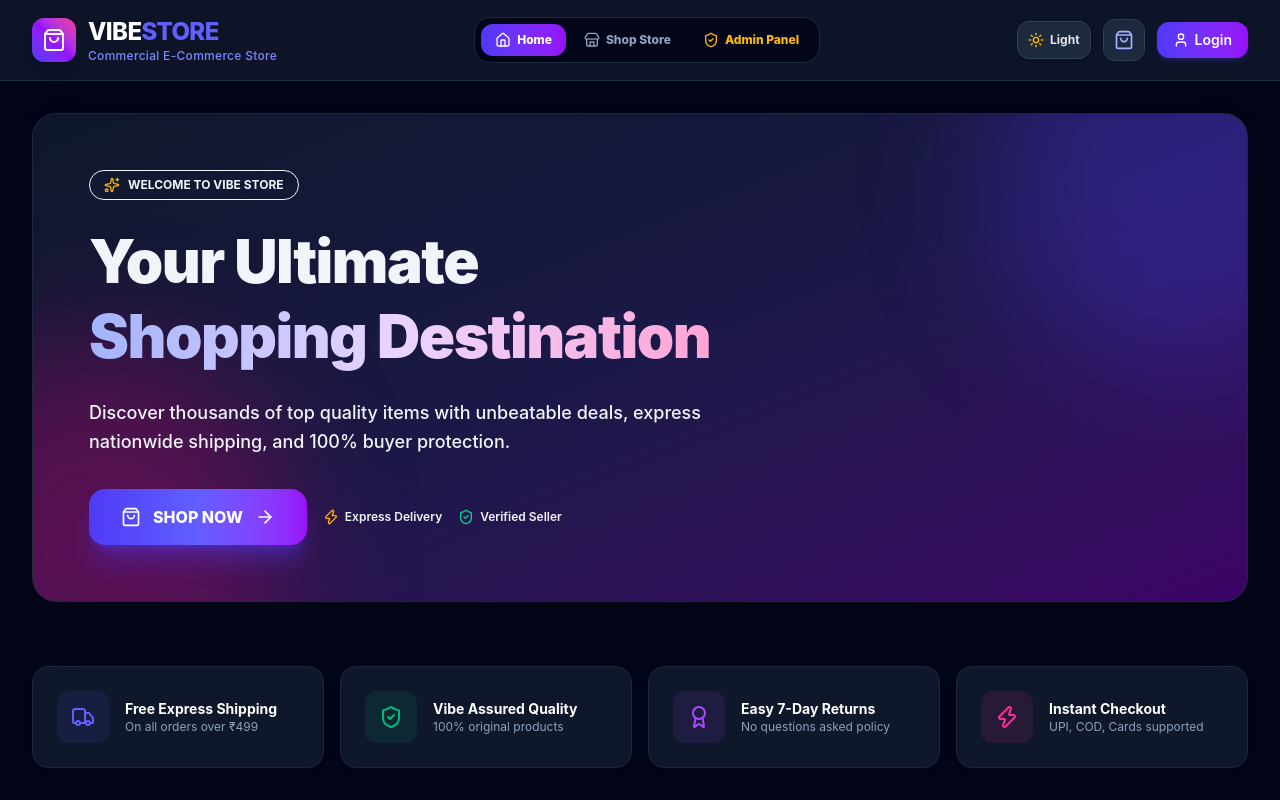
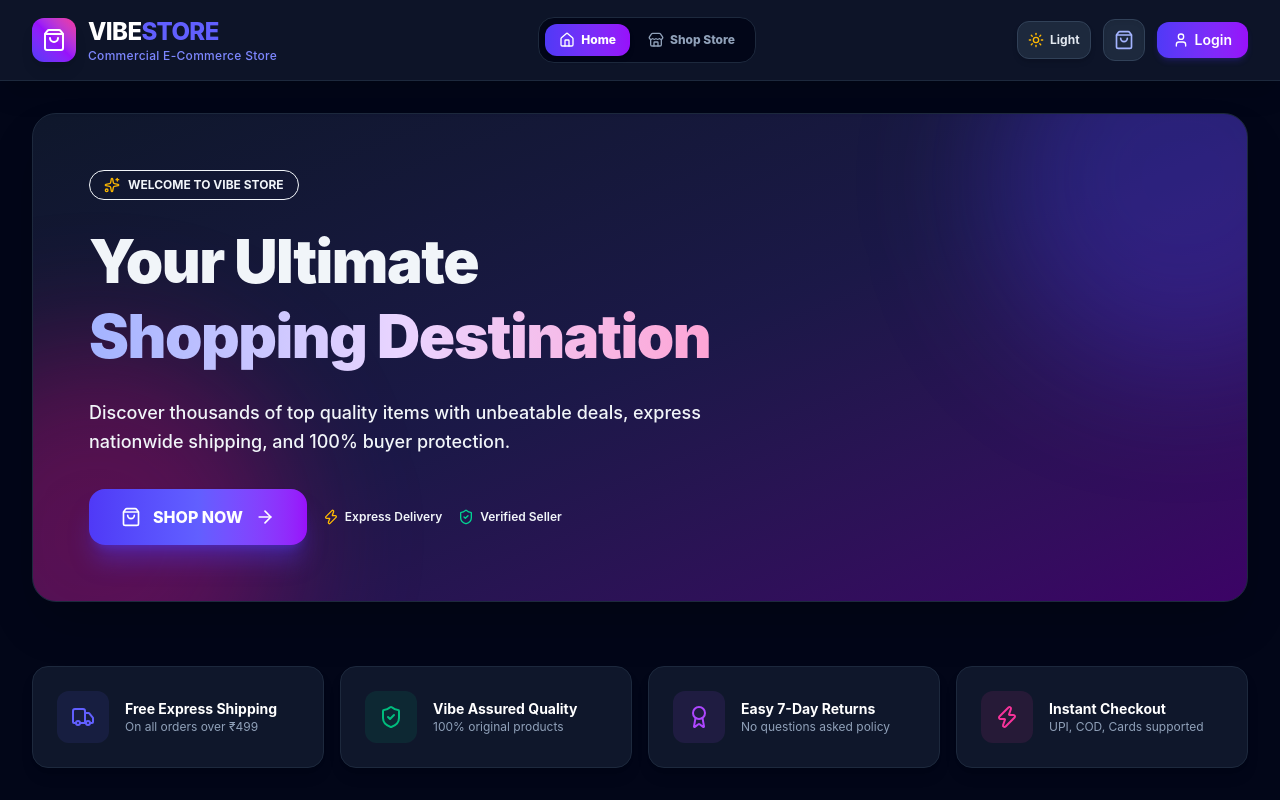
Before and after one commit to suhaibom/Vibestore, a React (Vite) app: page / in a window 1280 px wide. Shown: the top 800 px of the page. Built offline with nearby package versions, Linux system fonts and the light colour scheme.

Commit message:
Remove Admin Panel from customer site and isolate Admin Panel exclusively to admin.vibestore.bond

```diff
--- a/src/App.tsx
+++ b/src/App.tsx
@@ -12,24 +12,34 @@ import { OrderHistoryModal } from './components/customer/OrderHistoryModal';
 import { CustomerProfileModal } from './components/customer/CustomerProfileModal';
 
 const MainAppContent: React.FC = () => {
-  const [currentTab, setCurrentTab] = useState<'home' | 'shop' | 'orders' | 'admin'>(() => {
+  const isAdminDomain = (() => {
     const hostname = window.location.hostname.toLowerCase();
-    if (hostname.startsWith('admin.') || hostname.includes('admin')) {
-      return 'admin';
-    }
-    return 'home';
-  });
+    return hostname.startsWith('admin.') || hostname.includes('admin');
+  })();
+
+  const [currentTab, setCurrentTab] = useState<'home' | 'shop' | 'orders'>('home');
   const [isAuthOpen, setIsAuthOpen] = useState(false);
   const [isCartOpen, setIsCartOpen] = useState(false);
   const [isProfileOpen, setIsProfileOpen] = useState(false);
 
+  // Dedicated Admin Domain View
+  if (isAdminDomain) {
+    return (
+      <div className="min-h-screen bg-slate-950 text-slate-100 font-sans selection:bg-indigo-500 selection:text-white">
+        <AdminPage onSwitchToStore={() => { window.location.href = 'https://vibestore.bond'; }} />
+        <LoginForm isOpen={isAuthOpen} onClose={() => setIsAuthOpen(false)} />
+      </div>
+    );
+  }
+
+  // Dedicated Customer Store View
   return (
     <div className="min-h-screen bg-slate-950 text-slate-100 flex flex-col font-sans selection:bg-indigo-500 selection:text-white">
 
-      {/* Top Navbar */}
+      {/* Top Navbar (No Admin Tab) */}
       <Navbar
         currentTab={currentTab}
-        onTabChange={(tab) => setCurrentTab(tab)}
+        onTabChange={(tab) => setCurrentTab(tab as any)}
         onOpenCart={() => setIsCartOpen(true)}
         onOpenAuth={() => setIsAuthOpen(true)}
         onOpenProfile={() => setIsProfileOpen(true)}
@@ -49,10 +59,6 @@ const MainAppContent: React.FC = () => {
               setIsCartOpen(false);
             }}
           />
-        )}
-
-        {currentTab === 'admin' && (
-          <AdminPage onSwitchToStore={() => setCurrentTab('shop')} />
         )}
 
         {currentTab === 'orders' && (
--- a/src/components/common/Navbar.tsx
+++ b/src/components/common/Navbar.tsx
@@ -1,5 +1,5 @@
 import React from 'react';
-import { ShoppingBag, User as UserIcon, Search, PackageCheck, Home, Store, ShieldCheck } from 'lucide-react';
+import { ShoppingBag, User as UserIcon, Search, PackageCheck, Home, Store } from 'lucide-react';
 import { useAuth } from '../../context/AuthContext';
 import { useStore } from '../../context/StoreContext';
 import { ThemeSelector } from './ThemeSelector';
@@ -66,19 +66,6 @@ export const Navbar: React.FC<NavbarProps> = ({
             >
               <Store className="w-4 h-4" />
               <span>Shop Store</span>
-            </button>
-
-            {/* Admin Dashboard Navigation Tab */}
-            <button
-              onClick={() => onTabChange('admin')}
-              className={`px-3.5 py-2 rounded-xl text-xs font-extrabold transition flex items-center space-x-1.5 ${
-                currentTab === 'admin'
-                  ? 'bg-gradient-to-r from-amber-600 to-orange-600 text-white shadow-md'
-                  : 'text-amber-400 hover:text-amber-300'
-              }`}
-            >
-              <ShieldCheck className="w-4 h-4" />
-              <span>Admin Panel</span>
             </button>
           </div>
 
```
